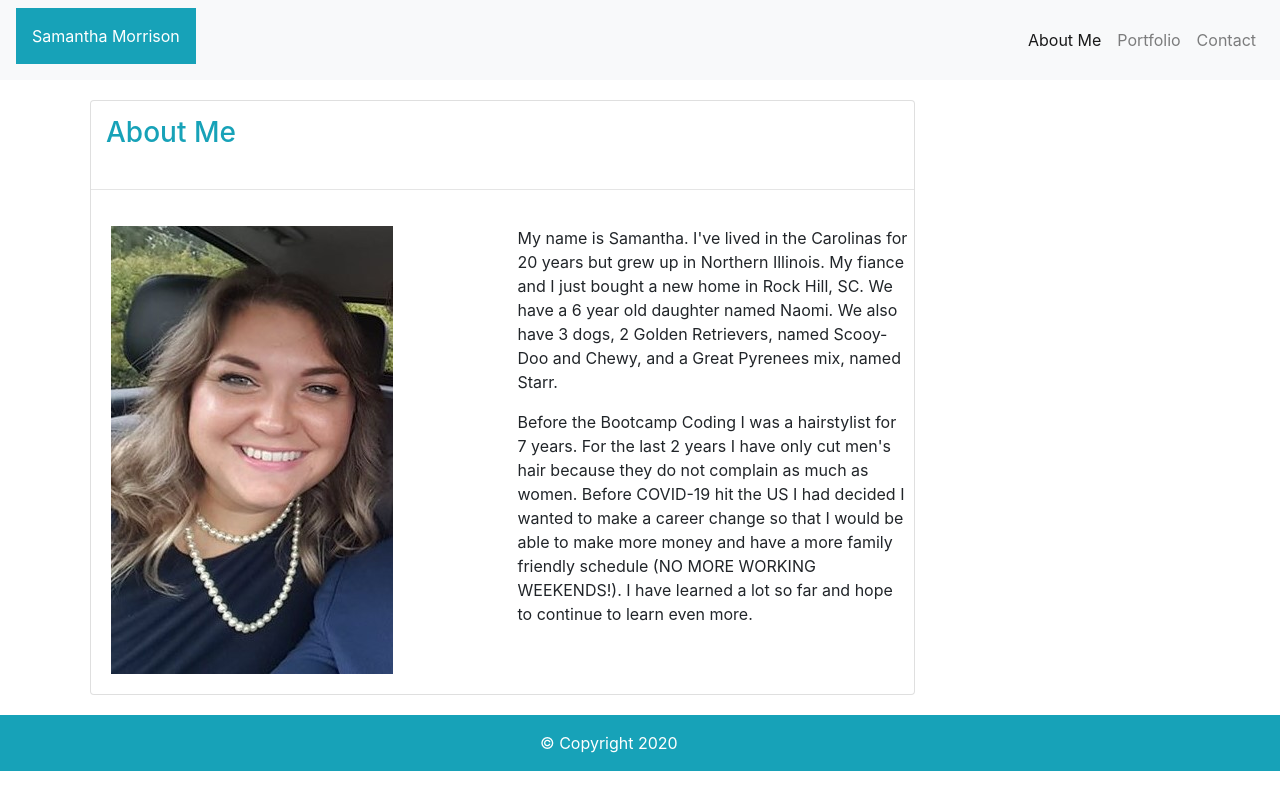
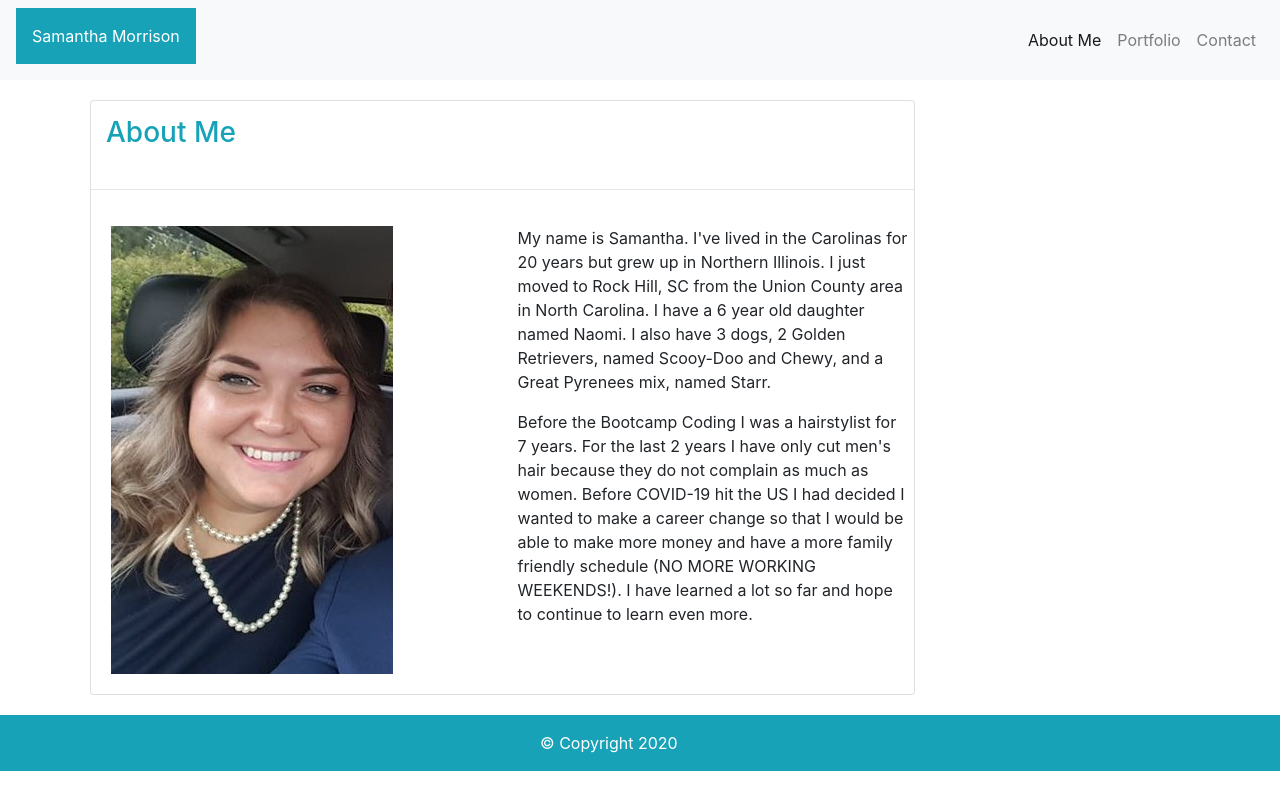
Before and after one commit to sm-pixel/Demo_Portfolio, a plain HTML site: page index.html in a window 1280 px wide. Drawn offline with nearby package versions, Linux system fonts and the light colour scheme.

Commit message:
updated about me

```diff
--- a/index.html
+++ b/index.html
@@ -45,8 +45,7 @@
         </div>
         <div class="col-sm" style=padding:20px;>
           <!--Text here-->
-          <p>My name is Samantha. I've lived in the Carolinas for 20 years but grew up in Northern Illinois. My fiance
-            and I just bought a new home in Rock Hill, SC. We have a 6 year old daughter named Naomi. We also have 3
+          <p>My name is Samantha. I've lived in the Carolinas for 20 years but grew up in Northern Illinois. I just moved to Rock Hill, SC from the Union County area in North Carolina. I have a 6 year old daughter named Naomi. I also have 3
             dogs, 2 Golden Retrievers, named Scooy-Doo and Chewy, and a Great Pyrenees mix, named Starr.
           </p>
           <p>Before the Bootcamp Coding I was a hairstylist for 7 years. For the last 2 years I have only cut men's hair
```
